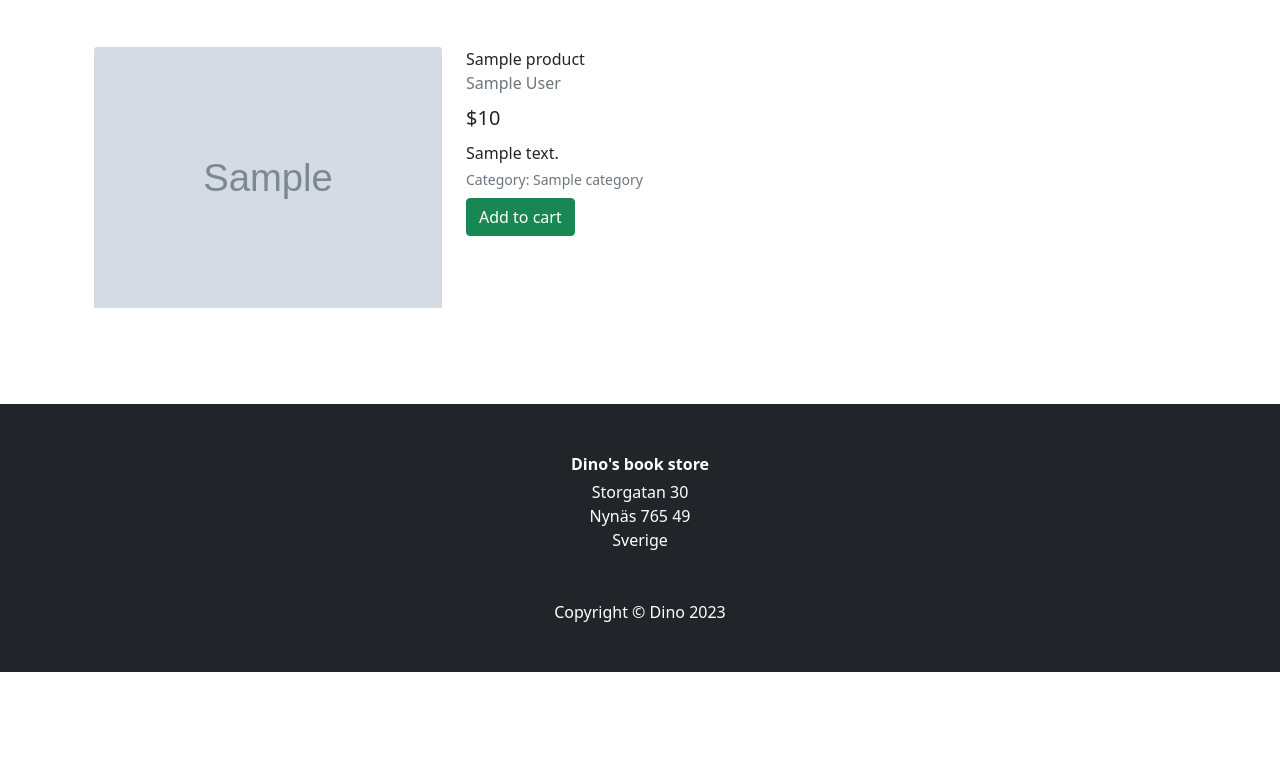
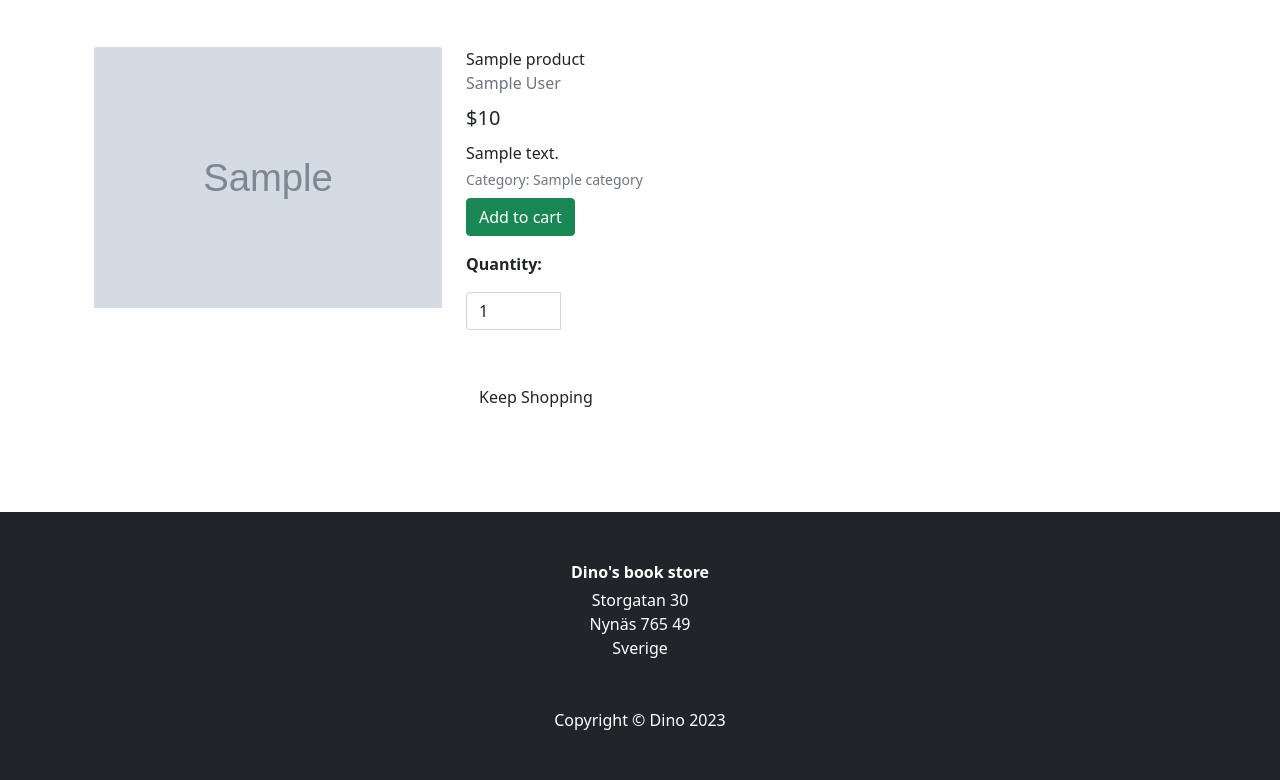
Before and after one commit to 11bus11/book-store1, a Django app: template products/templates/products/product_detail.html in a window 1280 px wide. Shown: the part 346-1126 px from the top of the page. Before the commit the page ends 1018 px from the top, so only its background shows below. Run offline with Django 3.2, Linux system fonts and the light colour scheme; the template is opened without the code that fills it: most values are stand-ins (such as "Sample title", 1, 10 or a date in 2020); grey boxes marked "Sample" are stand-in pictures; some libraries are stand-ins or nearby versions; some web fonts are replaced.

Commit message:
started changes to templates - for bag functionality

```diff
--- a/book_store/settings.py
+++ b/book_store/settings.py
@@ -75,6 +75,7 @@ TEMPLATES = [
                 'django.template.context_processors.request', # required allauth
                 'django.contrib.auth.context_processors.auth',
                 'django.contrib.messages.context_processors.messages',
+                'bag.contexts.bag_contents',
             ],
         },
     },
--- a/products/templates/products/product_detail.html
+++ b/products/templates/products/product_detail.html
@@ -42,6 +42,38 @@
                             {% if request.user.is_authenticated %}
                             <button class="btn btn-outline-dark mt-auto mr-2" href="#">Add to wishlist</button>
                             {% endif %}
+
+                            <form class="form" action="" method="POST">
+                                <div class="form-row">
+                                    <div class="col-12">
+                                        <p class="mt-3"><strong>Quantity:</strong></p>
+                                        <div class="form-group col-5 col-md-2">
+                                            <div class="input-group input-group-{{ product.id }}">
+                                                <input class="form-control qty_input id_qty_{{ product.id }}" type="number"
+                                                    name="quantity" value="1" min="1" max="{{ product.stock }}"
+                                                    data-item_id="{{ product.id }}">
+                                                <div class="input-group-append">
+                                                    <button class="increment-qty btn btn-black rounded-0 increment-qty_{{ product.id }}"
+                                                        data-item_id="{{ product.id }}">
+                                                        <span class="icon">
+                                                            <i class="fas fa-plus"></i>
+                                                        </span>
+                                                    </button>
+                                                </div>
+                                            </div>
+                                        </div>
+                                    </div>
+
+                                    <div class="col{% if s %}-12 mt-2{% endif %}">
+                                        <a href="{% url 'products' %}" class="btn btn-outline-black rounded-0 mt-5">
+                                            Keep Shopping
+                                        </a>
+
+                                    </div>
+
+
+                                </div>
+                            </form>
                         </div>
                     </div>
                 </div>
```
Also changed, not shown: bag/contexts.py (+7 -4 lines), bag/templates/bag/bag.html (line endings or trailing spaces).
